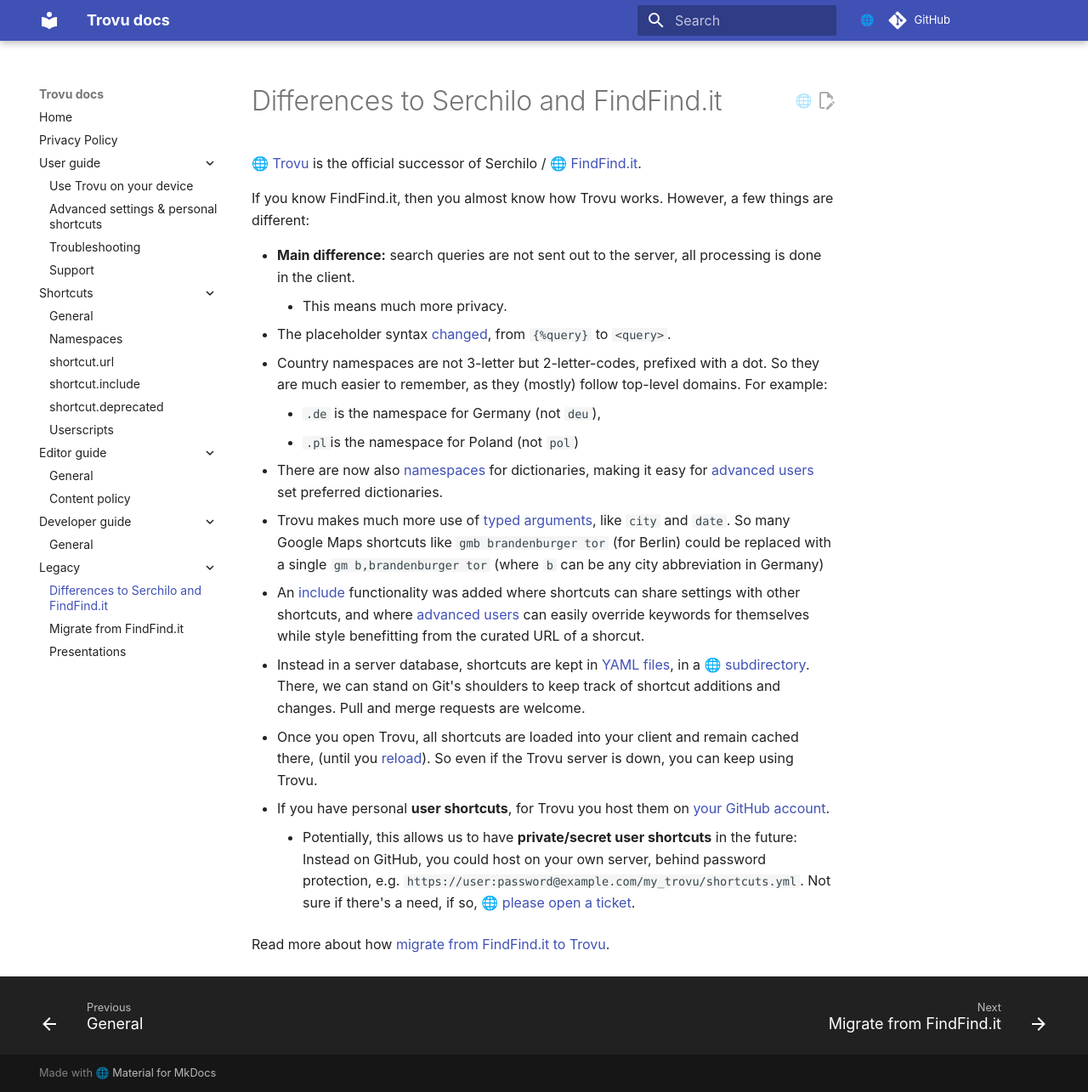
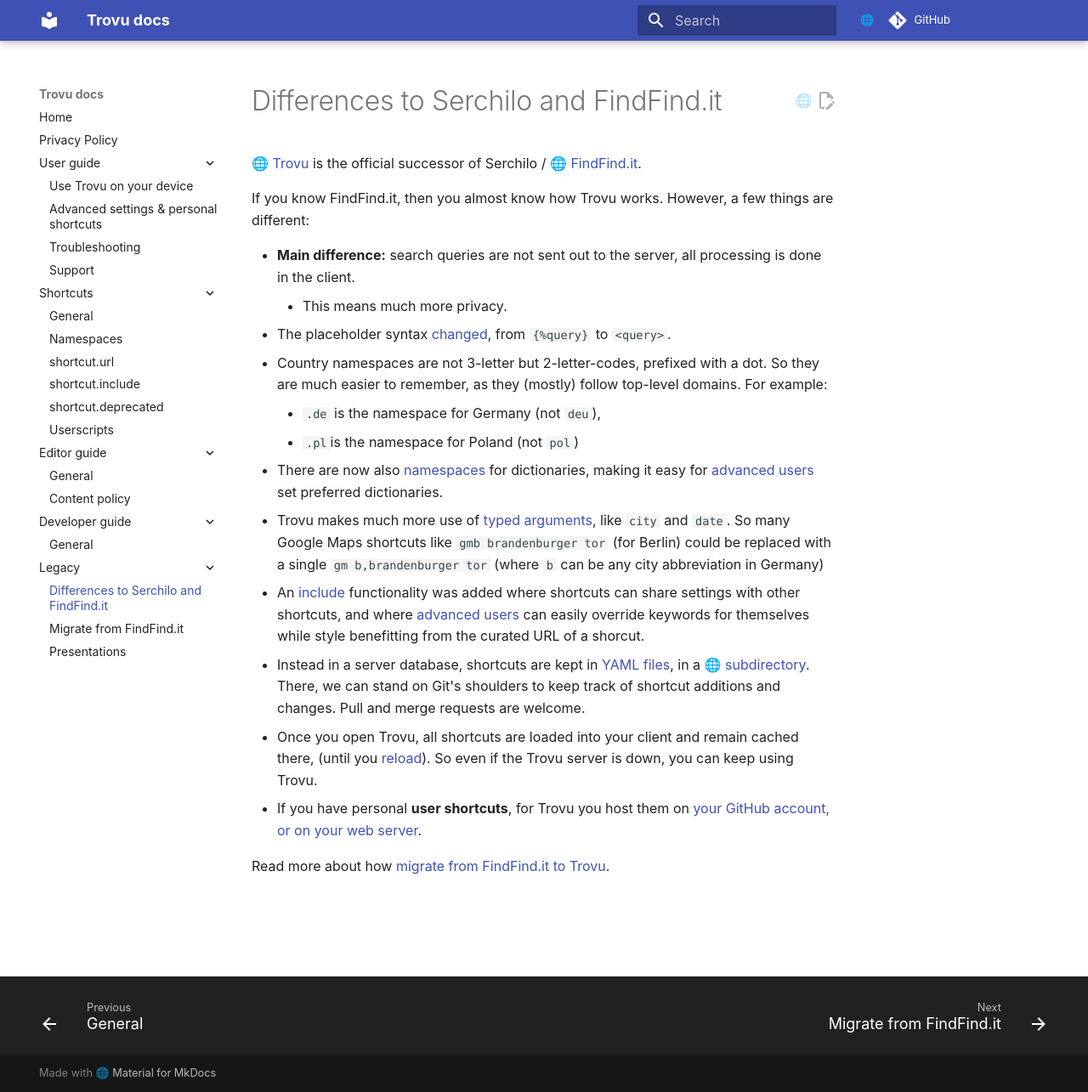
Before and after one commit to trovu/trovu, an MkDocs documentation site: the page built from docs/legacy/differences.md, in a window 1280 px wide and 1285 px high. Shown: the whole window at 85% size. Built offline with MkDocs 1.6.1 and Material for MkDocs 9.7.7, drawn with Linux system fonts in a browser that asks for light colours; comment, search, counter and statistics services are not loaded.

Commit message:
Shorter docs.

```diff
--- a/docs/legacy/differences.md
+++ b/docs/legacy/differences.md
@@ -15,7 +15,6 @@
 -   An [include](../shortcuts/include.md) functionality was added where shortcuts can share settings with other shortcuts, and where [advanced users](../users/advanced.md) can easily override keywords for themselves while style benefitting from the curated URL of a shorcut.
 -   Instead in a server database, shortcuts are kept in [YAML files](../shortcuts/namespaces.md), in a [subdirectory](https://github.com/trovu/trovu/tree/master/data/). There, we can stand on Git's shoulders to keep track of shortcut additions and changes. Pull and merge requests are welcome.
 -   Once you open Trovu, all shortcuts are loaded into your client and remain cached there, (until you [reload](../users/troubleshooting.md#i-edited-a-shortcut-but-it-has-no-effect)). So even if the Trovu server is down, you can keep using Trovu.
--   If you have personal **user shortcuts**, for Trovu you host them on [your GitHub account](../users/advanced.md).
-    -   Potentially, this allows us to have **private/secret user shortcuts** in the future: Instead on GitHub, you could host on your own server, behind password protection, e.g. `https://user:password@example.com/my_trovu/shortcuts.yml`. Not sure if there's a need, if so, [please open a ticket](https://github.com/trovu/trovu-web/issues).
+-   If you have personal **user shortcuts**, for Trovu you host them on [your GitHub account, or on your web server](../users/advanced.md).
 
 Read more about how [migrate from FindFind.it to Trovu](migrate.md).
```
